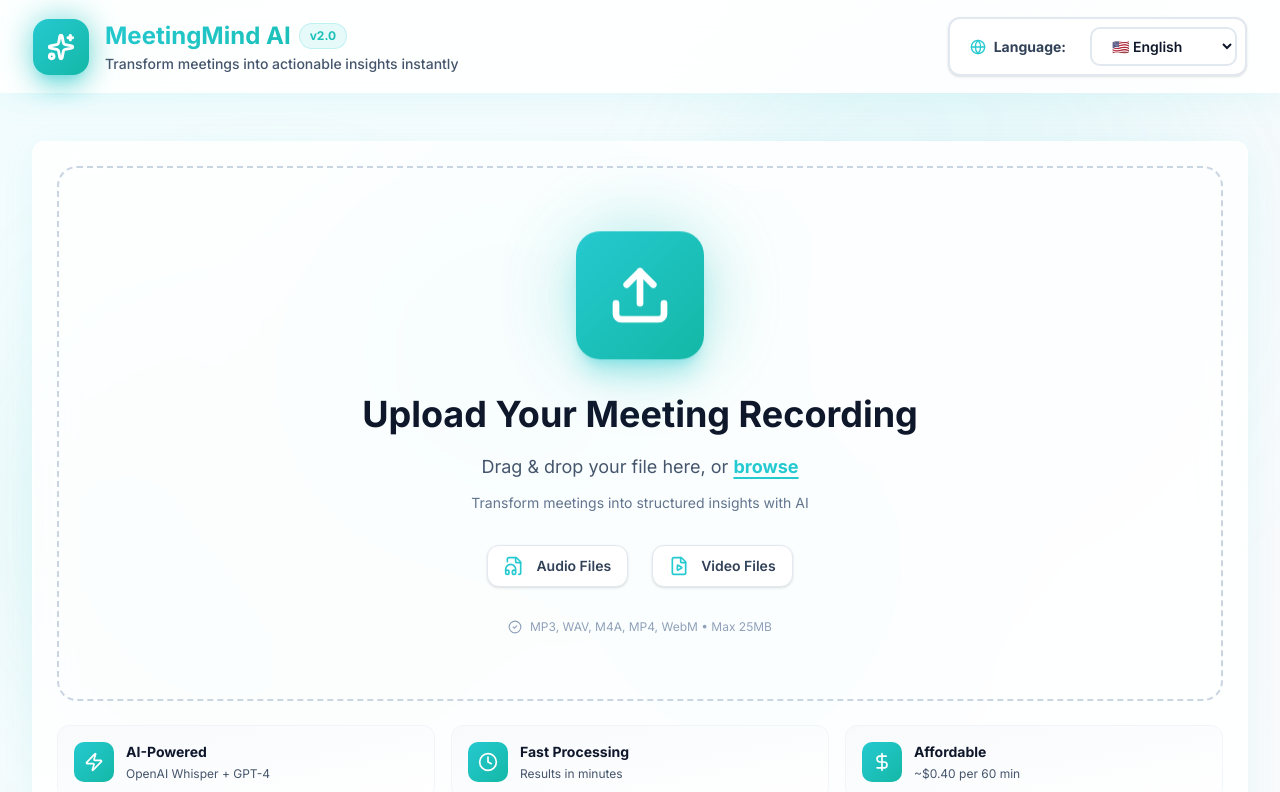
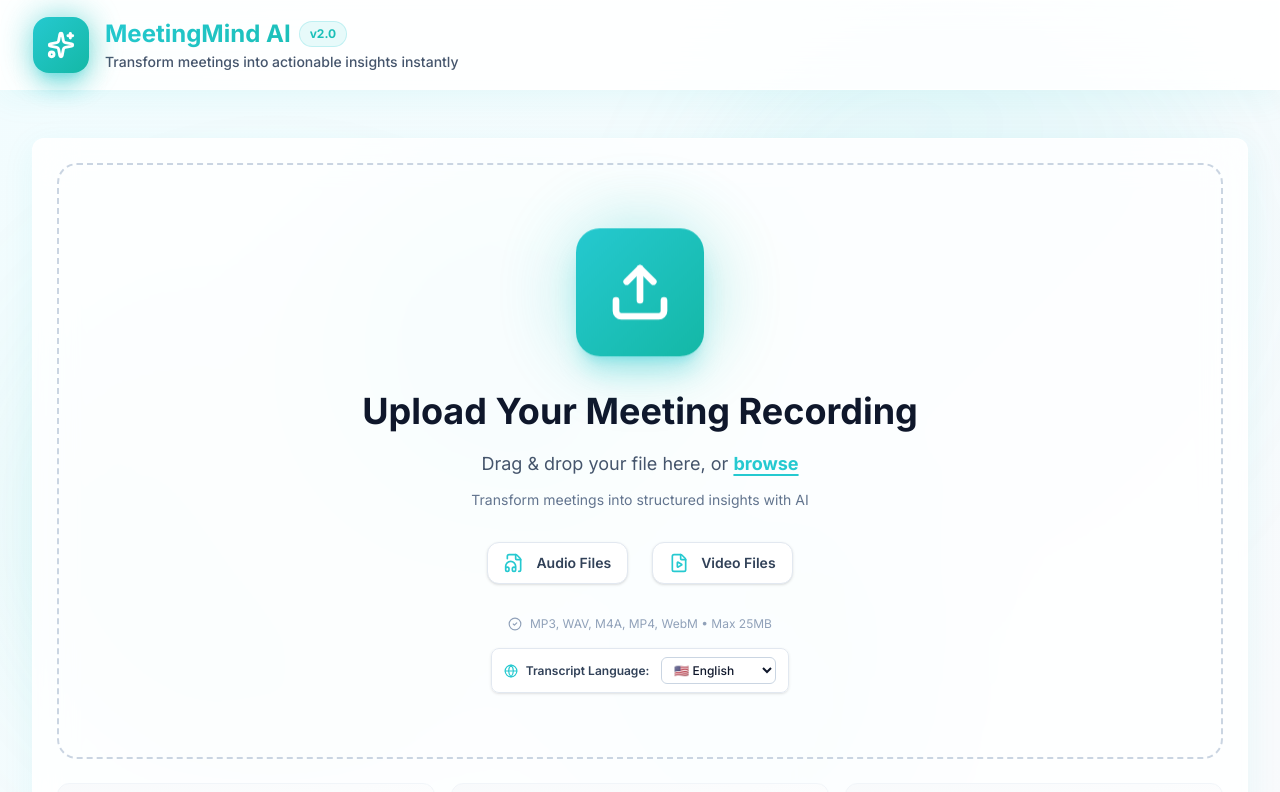
Before and after one commit to anhkhoadinh/hackathon-team-11, a Next.js app: page / in a window 1280 px wide. Shown: the top 792 px of the page. Built offline with nearby package versions, Linux system fonts and the light colour scheme.

Commit message:
update: position display language

```diff
--- a/app/page.tsx
+++ b/app/page.tsx
@@ -195,30 +195,6 @@
                 </p>
               </div>
             </div>
-
-            {/* Language Selector */}
-            {appState === 'upload' && (
-              <div className="flex items-center gap-3 w-full sm:w-auto bg-white rounded-[12px] p-2 border-2 border-slate-200 shadow-sm">
-                <div className="flex items-center gap-2 px-3">
-                  <Globe className="h-4 w-4 text-[#25C9D0]" />
-                  <label htmlFor="language-select" className="text-sm font-bold text-slate-700 whitespace-nowrap">
-                    Language:
-                  </label>
-                </div>
-                <select
-                  id="language-select"
-                  value={language}
-                  onChange={(e) => setLanguage(e.target.value as Language)}
-                  className="px-4 py-2 rounded-[10px] border-2 border-slate-200 bg-white text-slate-900 text-sm font-semibold focus:outline-none focus:ring-2 focus:ring-[#25C9D0] focus:border-[#25C9D0] transition-all w-full sm:w-auto cursor-pointer hover:border-[#25C9D0]/50"
-                >
-                  {languages.map((lang) => (
-                    <option key={lang.value} value={lang.value}>
-                      {lang.flag} {lang.label}
-                    </option>
-                  ))}
-                </select>
-              </div>
-            )}
           </div>
         </div>
       </header>
@@ -229,7 +205,11 @@
           {/* Upload State */}
           {appState === 'upload' && (
             <div className="fade-in-up">
-              <FileUpload onFileSelect={handleFileSelect} language={language} />
+              <FileUpload
+                onFileSelect={handleFileSelect}
+                language={language}
+                onLanguageChange={setLanguage}
+              />
             </div>
           )}
 
--- a/components/FileUpload.tsx
+++ b/components/FileUpload.tsx
@@ -1,21 +1,30 @@
 'use client';
 
 import { useCallback, useState } from 'react';
-import { Upload, FileAudio, FileVideo, X, Sparkles, CheckCircle2, Clock, DollarSign, Zap } from 'lucide-react';
+import { Upload, FileAudio, FileVideo, X, Sparkles, CheckCircle2, Clock, DollarSign, Zap, Globe } from 'lucide-react';
 import { Button } from './ui/button';
 import { Card, CardContent } from './ui/card';
 import { formatFileSize, estimateCost } from '@/lib/utils';
 
+type Language = 'vi' | 'en' | 'ja';
+
 interface FileUploadProps {
   onFileSelect: (file: File) => void;
   disabled?: boolean;
-  language?: string;
+  language?: Language;
+  onLanguageChange?: (language: Language) => void;
 }
+
+const languages: Array<{ value: Language; label: string; flag: string }> = [
+  { value: 'vi', label: 'Tiếng Việt', flag: '🇻🇳' },
+  { value: 'en', label: 'English', flag: '🇺🇸' },
+  { value: 'ja', label: '日本語', flag: '🇯🇵' },
+];
 
 const MAX_FILE_SIZE = 25 * 1024 * 1024; // 25MB
 const ALLOWED_EXTENSIONS = ['mp3', 'wav', 'm4a', 'mp4', 'webm', 'mpeg'];
 
-export default function FileUpload({ onFileSelect, disabled, language }: FileUploadProps) {
+export default function FileUpload({ onFileSelect, disabled, language = 'en', onLanguageChange }: FileUploadProps) {
   const [selectedFile, setSelectedFile] = useState<File | null>(null);
   const [dragActive, setDragActive] = useState(false);
   const [error, setError] = useState<string>('');
@@ -169,6 +178,30 @@
                     <CheckCircle2 className="h-3.5 w-3.5" />
                     <span>MP3, WAV, M4A, MP4, WebM • Max 25MB</span>
                   </div>
+
+                  {/* Transcript Language Selector */}
+                  {onLanguageChange && (
+                    <div className="mt-4 flex items-center justify-center">
+                      <div className="inline-flex items-center gap-2 px-3 py-2 bg-white/80 backdrop-blur-sm rounded-[8px] border border-slate-200 shadow-sm">
+                        <Globe className="h-3.5 w-3.5 text-[#25C9D0]" />
+                        <label htmlFor="transcript-language" className="text-xs font-semibold text-slate-700">
+                          Transcript Language:
+                        </label>
+                        <select
+                          id="transcript-language"
+                          value={language}
+                          onChange={(e) => onLanguageChange(e.target.value as Language)}
+                          className="ml-1 px-2 py-1 rounded-[6px] border border-slate-300 bg-white text-slate-900 text-xs font-medium focus:outline-none focus:ring-2 focus:ring-[#25C9D0] focus:border-[#25C9D0] transition-all cursor-pointer hover:border-[#25C9D0]/50"
+                        >
+                          {languages.map((lang) => (
+                            <option key={lang.value} value={lang.value}>
+                              {lang.flag} {lang.label}
+                            </option>
+                          ))}
+                        </select>
+                      </div>
+                    </div>
+                  )}
                 </label>
 
                 {error && (
```
